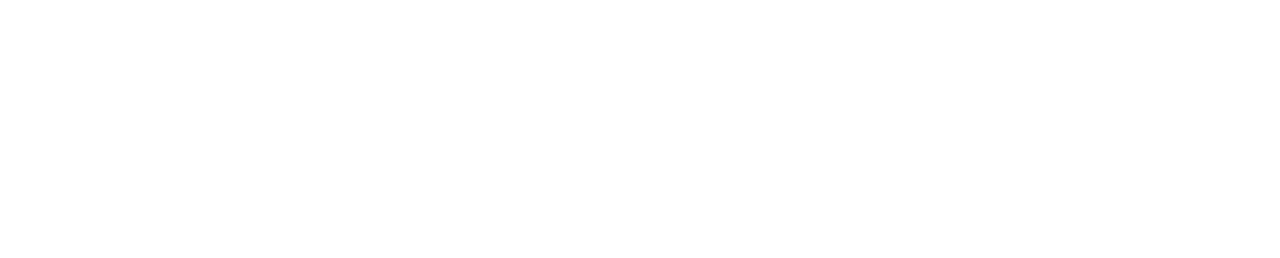
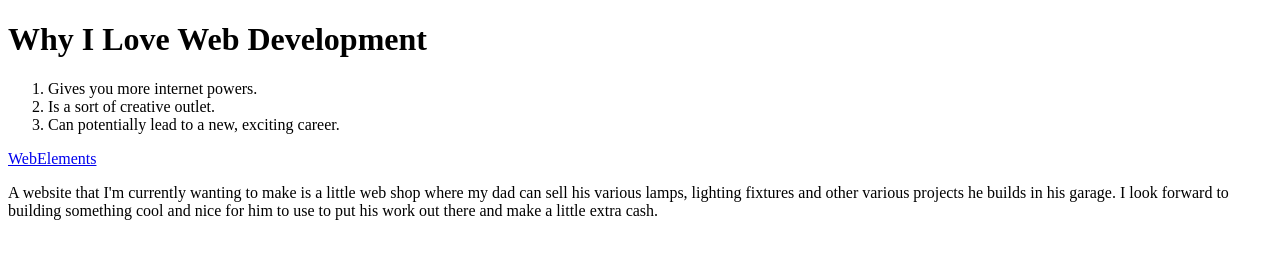
Before and after one commit to loganepps/javascript-projects, a plain HTML site: page html/exercises/index.html in a window 1280 px wide. Drawn offline with Linux system fonts and the light colour scheme; files that its build step writes are made by us from their sources.

Commit message:
html exercises

```diff
--- a/html/exercises/index.html
+++ b/html/exercises/index.html
@@ -8,9 +8,18 @@
     <!-- DON'T TOUCH ANYTHING ABOVE THIS LINE -->
   </head>
   <body>
-    <!-- h1 goes here -->
-    <!-- ol goes here -->
-    <!-- a goes here -->
-    <!-- p goes here -->
+    <h1>Why I Love Web Development</h1>
+    <ol>
+      <li>Gives you more internet powers.</li>
+      <li>Is a sort of creative outlet.</li>
+      <li>Can potentially lead to a new, exciting career.</li>
+    </ol>
+
+      <a href="https://www.webelements.com/" target="_blank">WebElements</a>
+
+    <p>
+      A website that I'm currently wanting to make is a little web shop where my dad can sell his various lamps, lighting fixtures and other various projects he builds in his garage.
+      I look forward to building something cool and nice for him to use to put his work out there and make a little extra cash.
+    </p>
   </body>
 </html>
```
